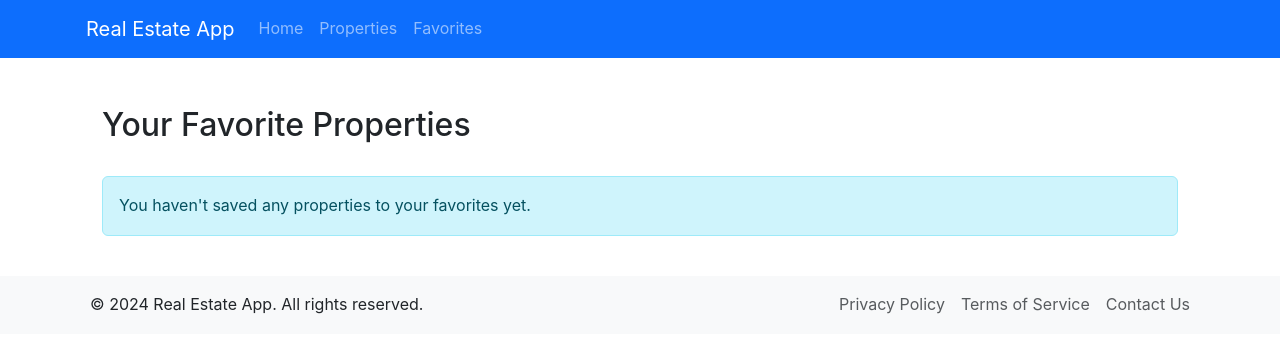
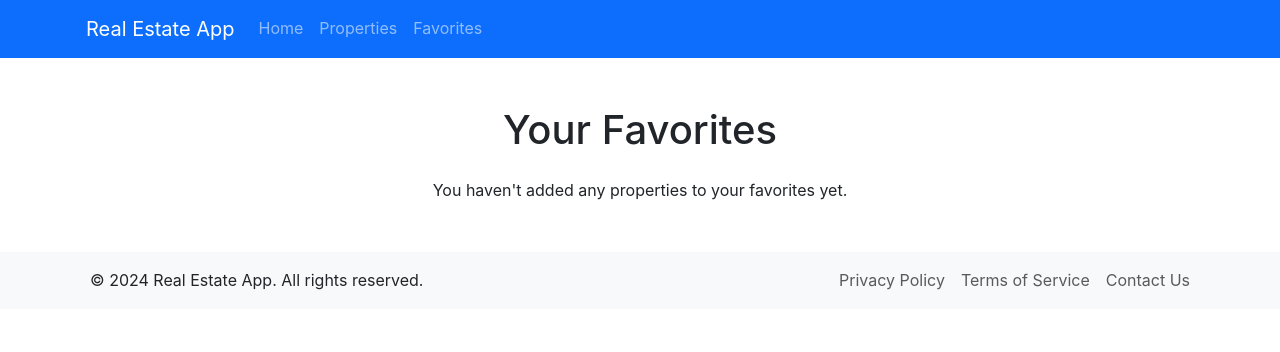
Before and after one commit to Kalindukw/property-search-react-site, a React (Vite) app: page /favorites in a window 1280 px wide. Shown: the top 352 px of the page. Built offline with nearby package versions, Linux system fonts and the light colour scheme.

Commit message:
updated:Favourites

```diff
--- a/src/components/Favorites.jsx
+++ b/src/components/Favorites.jsx
@@ -1,58 +1,49 @@
-import React, { useState, useEffect } from 'react';
+import React from 'react';
 import PropertyCard from './PropertyCard';
 
-function Favorites() {
-  const [favorites, setFavorites] = useState([]);
-
-  useEffect(() => {
-    const savedFavorites = JSON.parse(localStorage.getItem('favorites')) || [];
-    setFavorites(savedFavorites);
-  }, []);
-
-  const toggleFavorite = (property) => {
-    const newFavorites = favorites.filter(fav => fav.id !== property.id);
-    setFavorites(newFavorites);
-    localStorage.setItem('favorites', JSON.stringify(newFavorites));
-  };
-
-  const clearFavorites = () => {
-    setFavorites([]);
-    localStorage.removeItem('favorites');
-  };
+/**
+ * Favorites component displays all favorited properties
+ * @param {Object} props
+ * @param {Array} props.favorites - Array of favorited properties
+ * @param {function} props.onFavoriteToggle - Function to handle favorite toggling
+ * @param {function} props.clearFavorites - Function to clear all favorites
+ */
+const Favorites = ({ favorites = [], onFavoriteToggle, clearFavorites }) => {
+  if (!favorites.length) {
+    return (
+      <div className="p-8 text-center">
+        <h1 className="text-2xl font-bold mb-4">Your Favorites</h1>
+        <p className="text-gray-600 mb-4">
+          You haven't added any properties to your favorites yet.
+        </p>
+      </div>
+    );
+  }
 
   return (
-    <div className="container">
-      <div className="d-flex justify-content-between align-items-center mb-4">
-        <h2>Your Favorite Properties</h2>
-        {favorites.length > 0 && (
-          <button
-            className="btn btn-danger"
-            onClick={clearFavorites}
-          >
-            Clear All Favorites
-          </button>
-        )}
+    <div className="p-8">
+      <div className="flex justify-between items-center mb-6">
+        <h1 className="text-2xl font-bold">Your Favorites</h1>
+        <button
+          onClick={clearFavorites}
+          className="px-4 py-2 bg-red-500 text-black rounded-md hover:bg-red-600 transition-colors mb-"
+        >
+          Clear All Favorites
+        </button>
       </div>
 
-      {favorites.length === 0 ? (
-        <div className="alert alert-info">
-          You haven't saved any properties to your favorites yet.
-        </div>
-      ) : (
-        <div className="row">
-          {favorites.map(property => (
-            <div key={property.id} className="col-md-4">
-              <PropertyCard
-                property={property}
-                onFavoriteToggle={toggleFavorite}
-                isFavorite={true}
-              />
-            </div>
-          ))}
-        </div>
-      )}
+      <div className="grid grid-cols-1 md:grid-cols-2 lg:grid-cols-3 gap-6">
+        {favorites.map(property => (
+          <PropertyCard
+            key={property.id}
+            property={property}
+            onFavoriteToggle={onFavoriteToggle}
+            isFavorite={true}
+          />
+        ))}
+      </div>
     </div>
   );
-}
+};
 
 export default Favorites;
```
